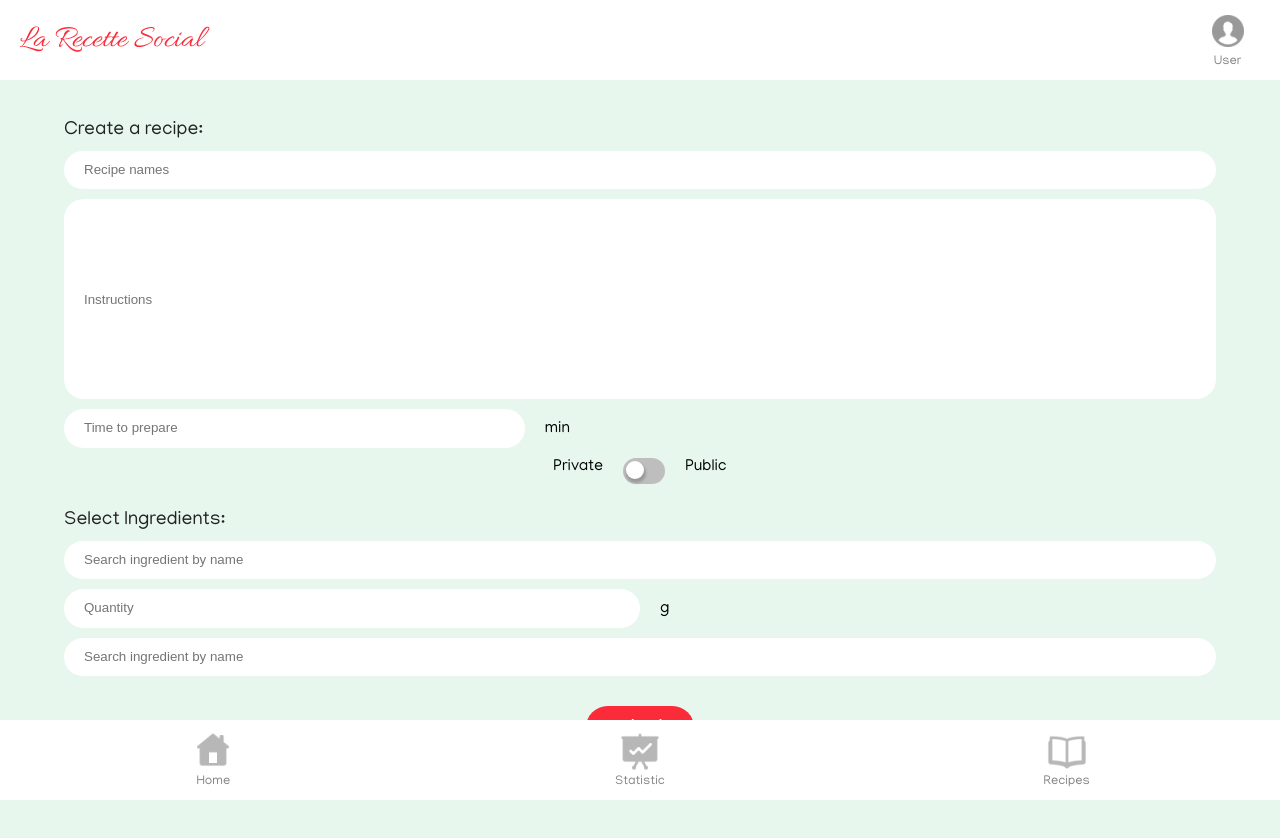
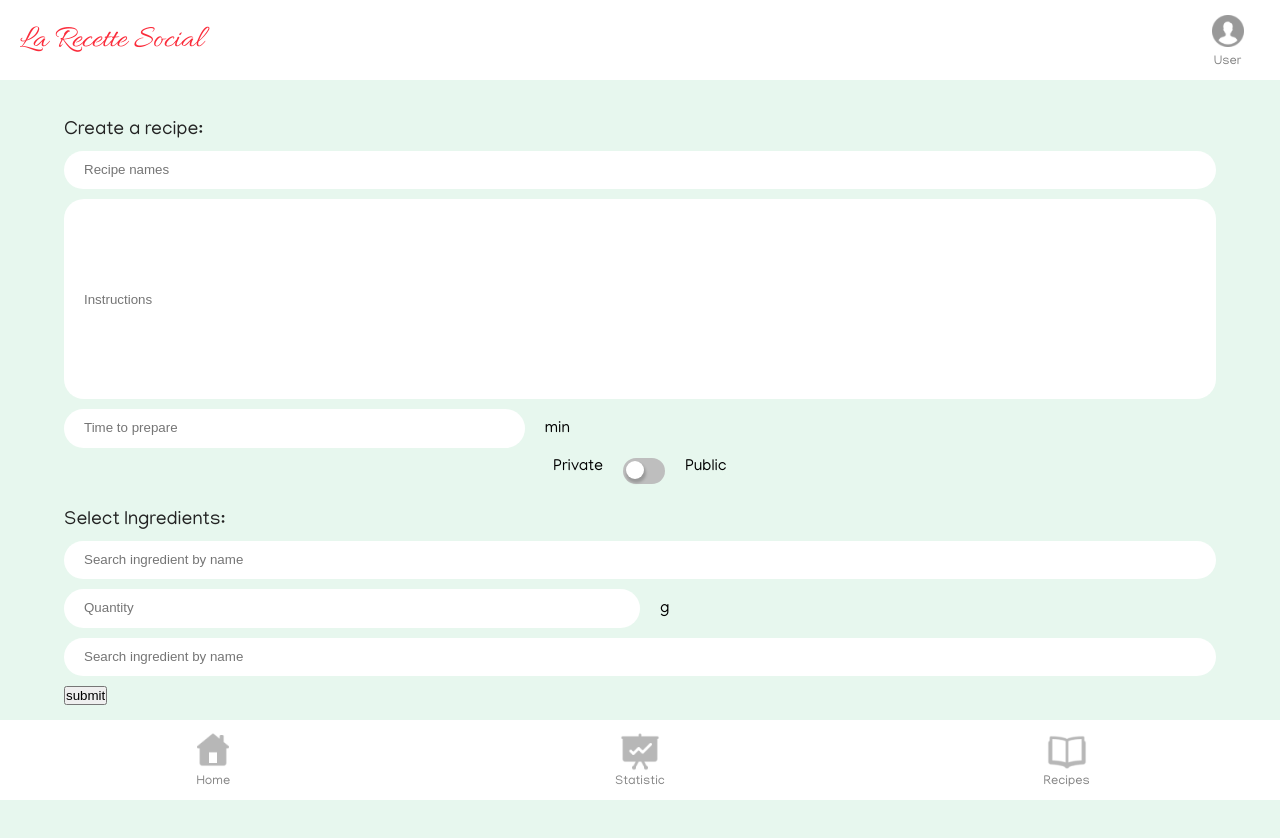
Before and after one commit to usechedaniel88/front-recette-social-las-abuelas, a React (Create React App) app: page /recipe-form in a window 1280 px wide. Shown: the top 838 px of the page. Built offline with nearby package versions, Linux system fonts and the light colour scheme.

Commit message:
post function starting

```diff
--- a/src/components/RecipeForm.tsx
+++ b/src/components/RecipeForm.tsx
@@ -1,25 +1,35 @@
 import React, { useEffect, useState } from 'react'
 import { Container } from '../Global.style';
-import recipesFormService from '../Services/recipesFormService';
-import Spacer from './Spacer/Spacer';
 import { Input, Form, InputTextArea, InputTime, InputQuantity, CheckBoxWrapper, CheckBox, CheckBoxLabel, RowCenter } from './RecipeForm.Style'
 import OkButton from './OkButton/OkButton';
+import axios from 'axios';
 
- type Props = {}
 
-function RecipeForm( props : Props) {
-    const [recipesForm, setRecipesForm] = useState([])
 
-    useEffect(() => {
+function RecipeForm( ) {
+    const [msg, setMsg] = useState('')
 
-    }, [])
+    const submit = async (e: any) => {
+        e.preventDefault();
+
+        try{
+
+            await axios.post('http://localhost:3000/', {msg})
+        }
+        catch(e){
+           console.log(e);
+        }
+
+    }
+
     return (
         <Container>
 
-            <Form action="">
+            <Form action="POST">
 
                 <h4>Create a recipe:</h4>
-                <Input type="text" placeholder="Recipe names" />
+
+                <Input type="text" placeholder="Recipe names" onChange={ e => {setMsg(e.target as HTMLFormElement).value}}/>
 
                 <InputTextArea type="text" placeholder="Instructions" />
 
@@ -43,8 +53,8 @@ function RecipeForm( props : Props) {
                 <label><InputQuantity type="number" placeholder="Quantity" />g</label>
 
                 <Input type="search" placeholder="Search ingredient by name" />
-                <OkButton
-                title = {'Post recipe!'}/>
+                <input type='submit'   onClick={submit} value='submit'
+                           />
             </Form>
 
         </Container>
```
